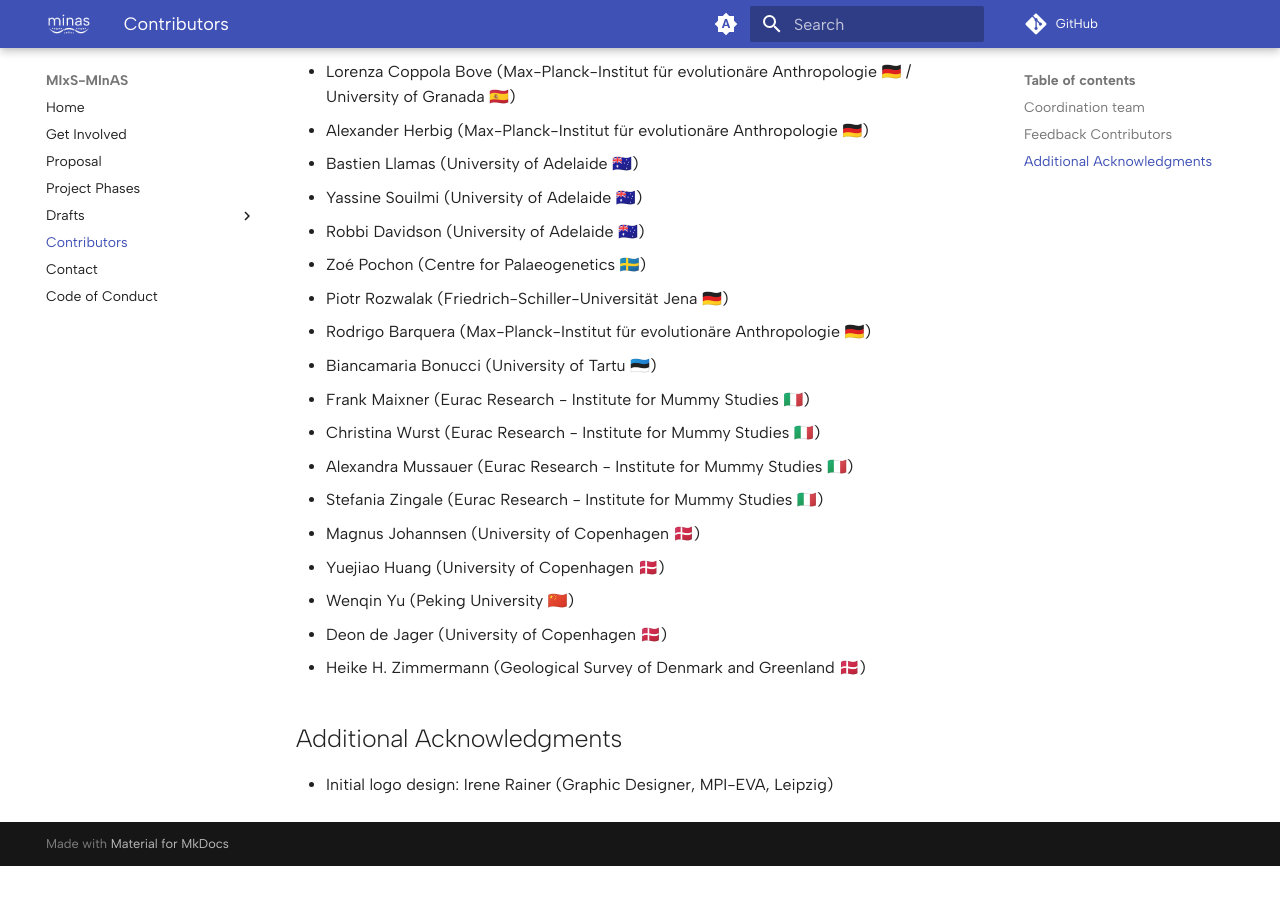
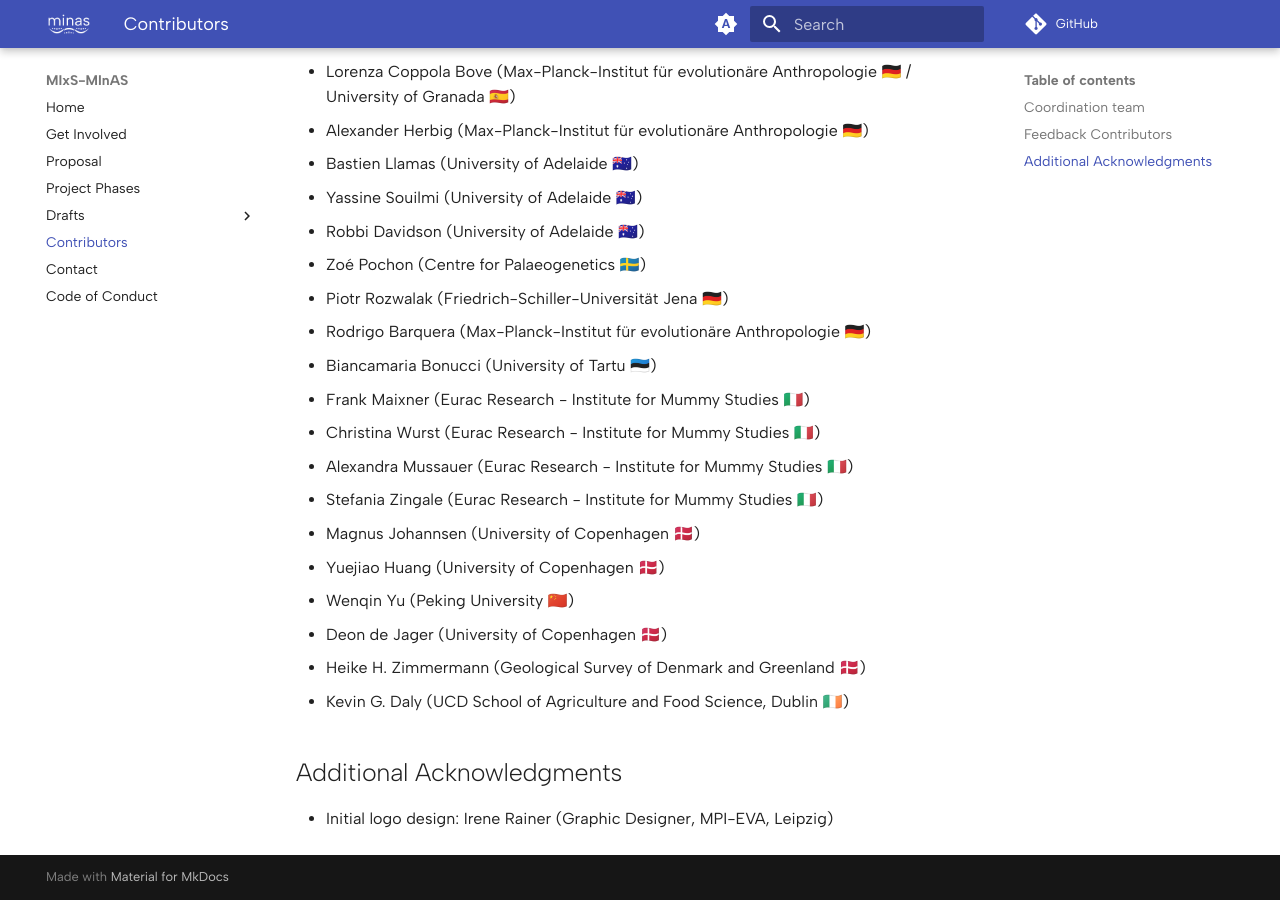
Before and after one commit to MIxS-MInAS/MIxS-MInAS.github.io, an MkDocs documentation site: the page built from docs/contributors.md, in a window 1280 px wide and 900 px high, scrolled down 1178 px. Built offline with MkDocs 1.6.1 and Material for MkDocs 9.7.7, drawn with Linux system fonts in a browser that asks for light colours; comment, search, counter and statistics services are not loaded; before the commit the page ends 2044 px from its top, so only the background shows below that.

Commit message:
Add kevin!

```diff
--- a/docs/contributors.md
+++ b/docs/contributors.md
@@ -49,6 +49,7 @@ Previously:
 - Wenqin Yu (Peking University 🇨🇳)
 - Deon de Jager (University of Copenhagen 🇩🇰)
 - Heike H. Zimmermann (Geological Survey of Denmark and Greenland 🇩🇰)
+- Kevin G. Daly (UCD School of Agriculture and Food Science, Dublin 🇮🇪)
 
 ## Additional Acknowledgments
 
```
